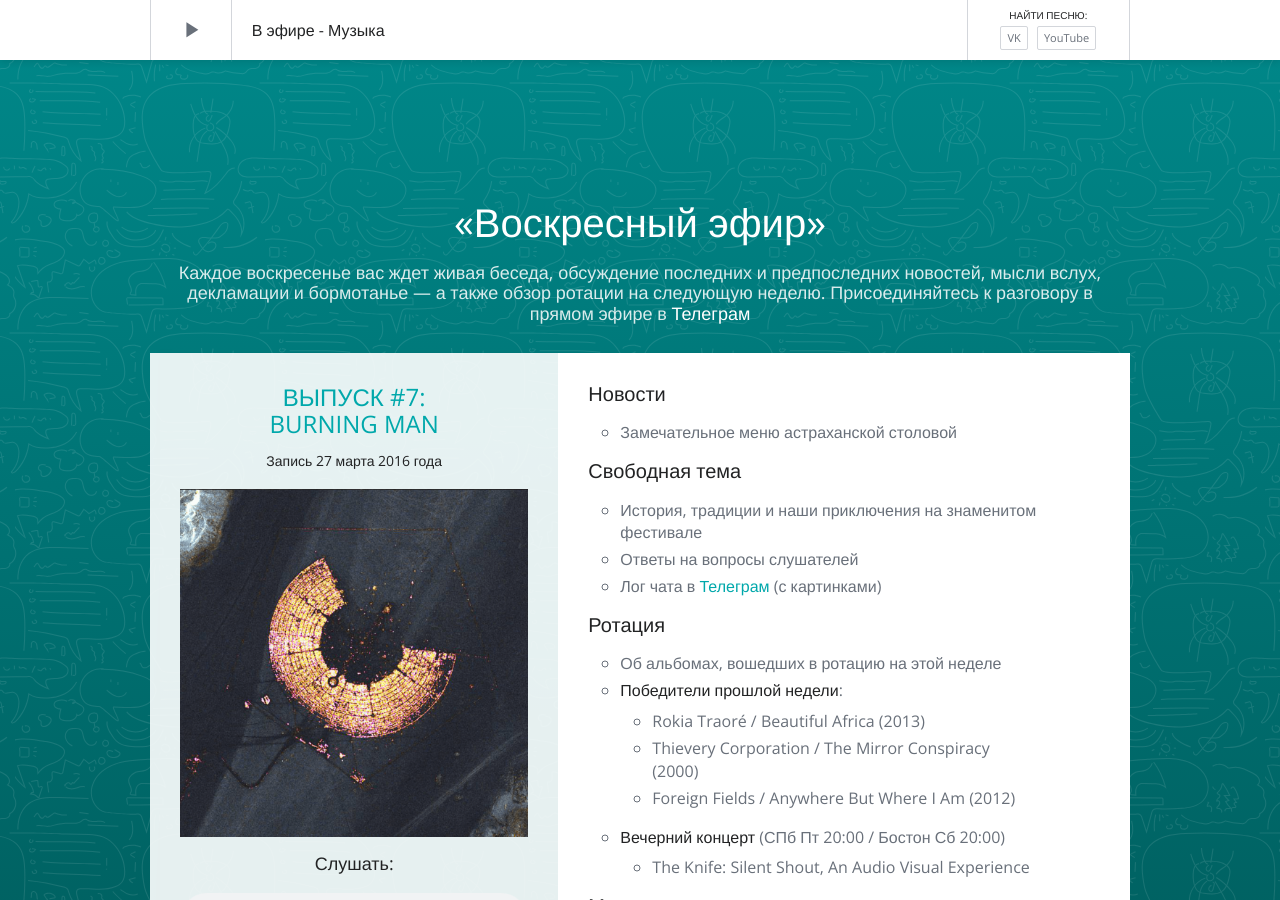
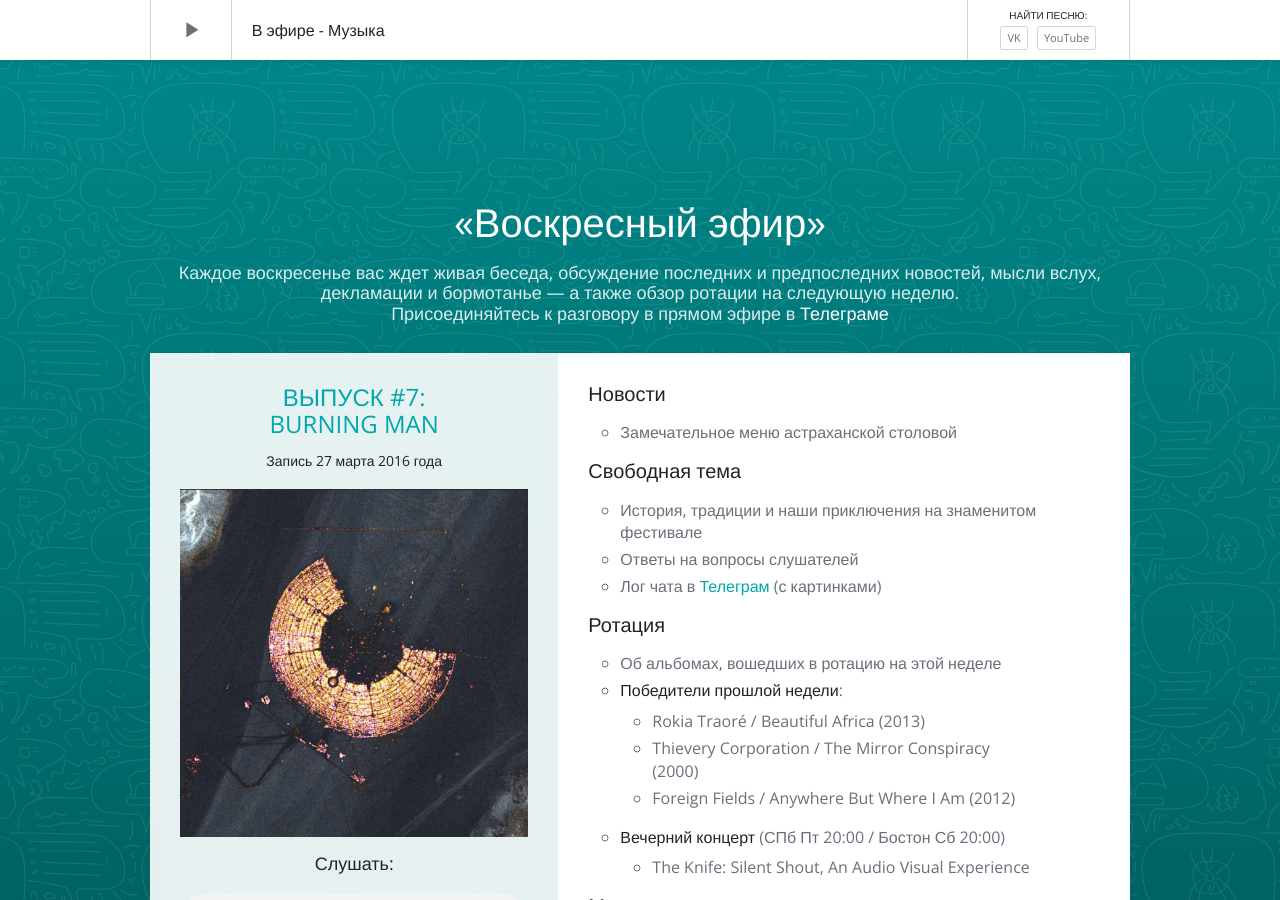
Before and after one commit to tretten/site-moonant, a Jekyll site: the page built from index.html, in a window 1280 px wide and 900 px high, scrolled down 738 px. Built offline with Jekyll 4.4.1, drawn with Linux system fonts in a browser that asks for light colours; nearby versions of some CDN libraries; a script that is not in the unit is left out; the list of posts is cut into pages by our own code; comment, search, counter and statistics services are not loaded; some of the changed text lies outside the part shown.

Commit message:
Telegram links on index

```diff
--- a/index.html
+++ b/index.html
@@ -52,7 +52,7 @@
   <div class="hero-content">
     <div class="container">
       <h1 class="title is-2">«Воскресный эфир»</h1>
-      <h2 class="subtitle">Каждое воскресенье вас ждет живая беседа, обсуждение последних и предпоследних новостей, мысли вслух, декламации и бормотанье — а также обзор ротации на следующую неделю. Присоединяйтесь к разговору в прямом эфире в <a href="http://j.mp/sunday-live">Телеграм</a></h2>
+      <h2 class="subtitle">Каждое воскресенье вас ждет живая беседа, обсуждение последних и предпоследних новостей, мысли вслух, декламации и бормотанье — а также обзор ротации на следующую неделю.<br/>Присоединяйтесь к разговору в прямом эфире в <a href="http://j.mp/sunday-live">Телеграме</a></h2>
       {% for post in site.categories.sunday-live limit:1 %}
       <div class="box">
             <div class="columns">
@@ -145,9 +145,10 @@
                     </dl>
                     <p>Присоединяйтесь к сообществам Лунного Муравья</p>
                     <p>
-                        <a href="https://www.youtube.com/channel/UCfUTABZP2Yz8wLTY5h78Vcg"  class="button is-primary"><i class="fa fa-youtube"></i>Канал на Youtube</a>
+                        <a href="https://www.youtube.com/channel/UCfUTABZP2Yz8wLTY5h78Vcg"  class="button is-primary"><i class="fa fa-youtube"></i>YouTube</a>
                         <a href="https://vk.com/moonant" class="button is-primary"><i class="fa fa-vk"></i>/moonant</a>
                         <a href="https://twitter.com/@moonant_radio" class="button is-primary"><i class="fa fa-twitter"></i>@moonant_radio</a>
+                        <a href="https://telegram.me/moonant_radio" class="button is-primary"><i class="fa fa-paper-plane"></i>Telegram</a>
                     </p>
                 </div>
             </div>
```
